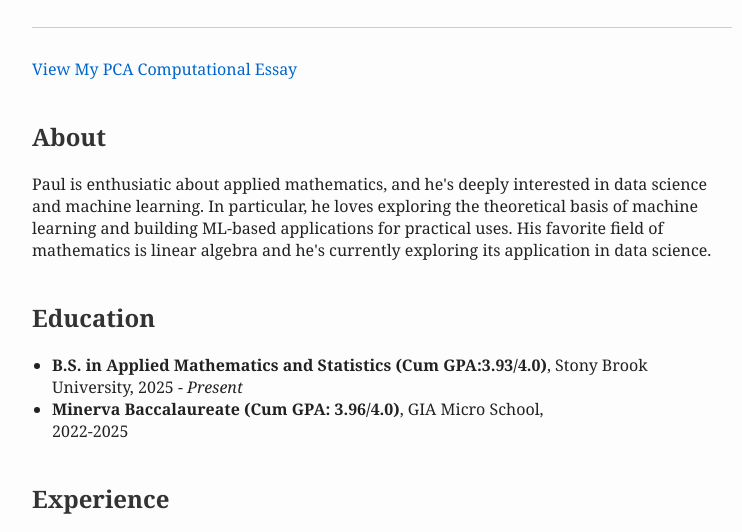
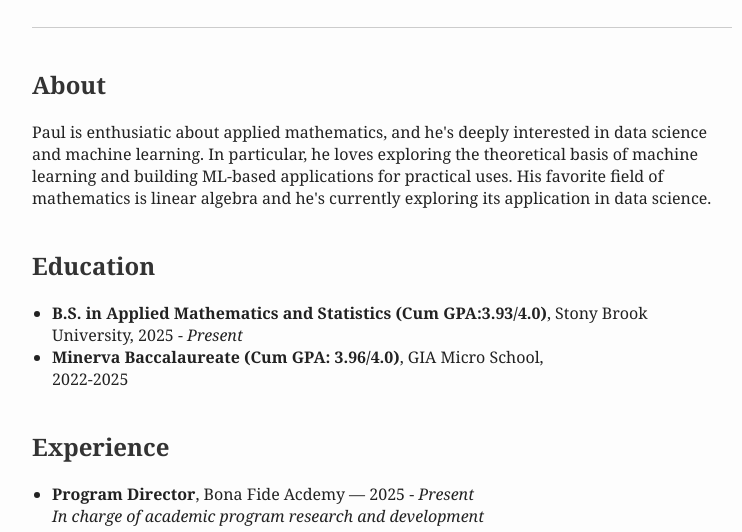
Before and after one commit to plmllab/plmllab.github.io, a plain HTML site: page index.html in a window 1280 px wide. Shown: the part 218-750 px from the top of the page, without its empty margins (258-1000 px from the left). Drawn offline with Linux system fonts and the light colour scheme.

Commit message:
Update index.html

```diff
--- a/index.html
+++ b/index.html
@@ -20,7 +20,6 @@
     </div>
 
     <hr>
-    <a href="pca.html">View My PCA Computational Essay</a>
 
     <h2>About</h2>
     <p>Paul is enthusiatic about applied mathematics, and he's deeply interested in data science and machine learning. In particular, he loves exploring the theoretical basis of machine learning and building ML-based applications for practical uses. His favorite field of mathematics is linear algebra and he's currently exploring its application in data science.</p>
```
